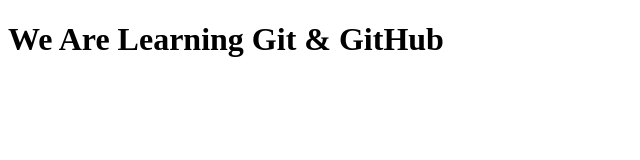
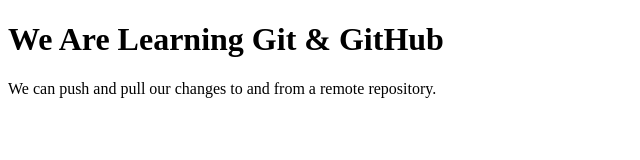
Before and after one commit to airrickdunfield/mdia-4590, a plain HTML site: page index.html in a window 1280 px wide. Shown: the whole page, without its empty margins (0-640 px from the left). Drawn offline with Linux system fonts and the light colour scheme.

Commit message:
Add context to index.html
Simulating a remote developer working on a project.

```diff
--- a/index.html
+++ b/index.html
@@ -8,5 +8,6 @@
 </head>
 <body>
     <h1>We Are Learning Git & GitHub</h1>
+    <p>We can push and pull our changes to and from a remote repository.</p>
 </body>
 </html>
```
